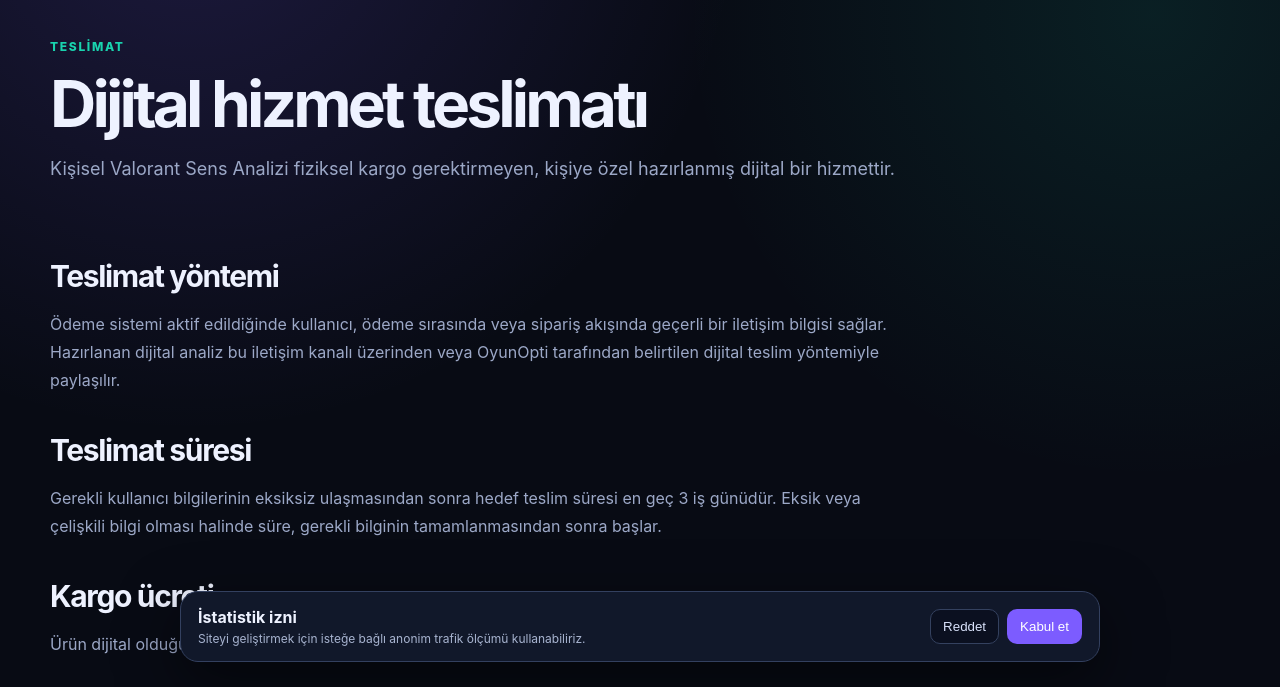
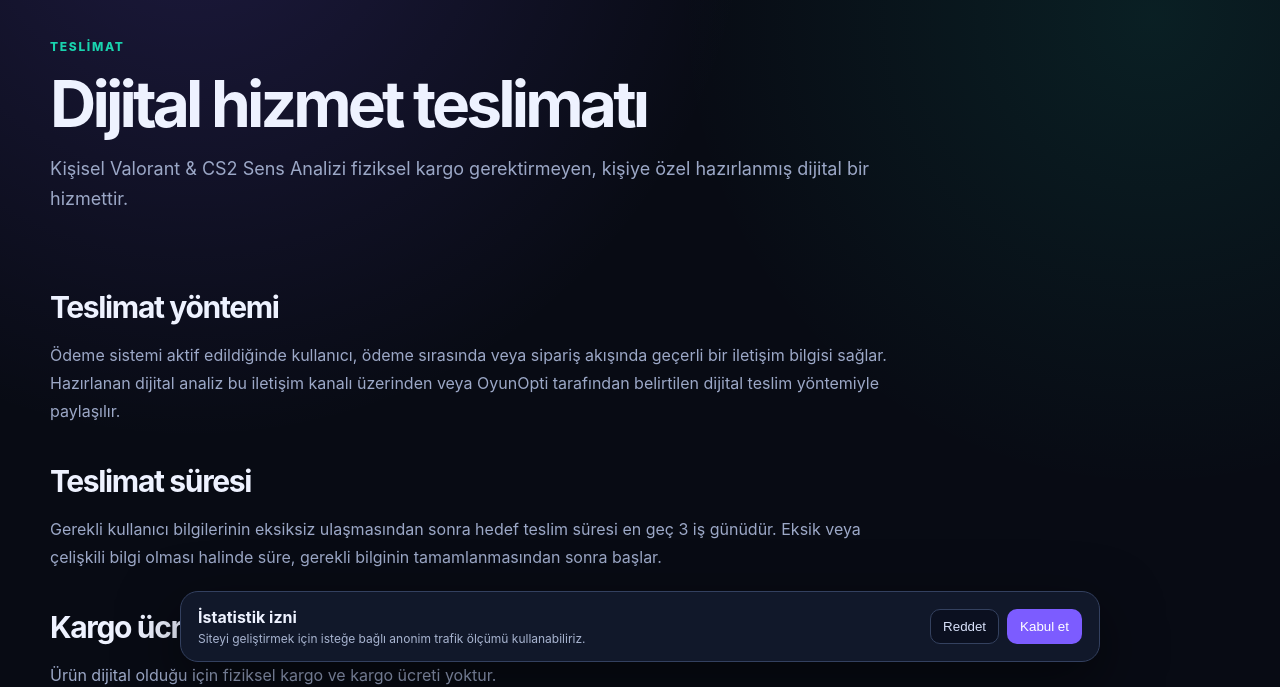
Before and after one commit to enesgurbuz6776-jpg/oyunopti, a plain HTML site: page dijital-teslimat.html in a window 1280 px wide. Shown: the part 120-807 px from the top of the page. Drawn offline with Linux system fonts and the light colour scheme.

Commit message:
Update digital delivery page for Valorant and CS2

```diff
--- a/dijital-teslimat.html
+++ b/dijital-teslimat.html
@@ -8,7 +8,7 @@
 </head><body><header class="topbar"><a class="brand" href="index.html"><span class="brand-mark">OO</span><span>OyunOpti</span></a>
 <nav><a href="index.html#araclar">Araçlar</a><a href="kisisel-sens-analizi.html">Kişisel Analiz</a><a href="iletisim.html">İletişim</a></nav></header>
 <main><div class="breadcrumb"><a href="index.html">OyunOpti</a> › Dijital Teslimat</div>
-<section class="page-hero"><span class="eyebrow">Teslimat</span><h1>Dijital hizmet teslimatı</h1><p>Kişisel Valorant Sens Analizi fiziksel kargo gerektirmeyen, kişiye özel hazırlanmış dijital bir hizmettir.</p></section>
+<section class="page-hero"><span class="eyebrow">Teslimat</span><h1>Dijital hizmet teslimatı</h1><p>Kişisel Valorant & CS2 Sens Analizi fiziksel kargo gerektirmeyen, kişiye özel hazırlanmış dijital bir hizmettir.</p></section>
 <section class="article">
 <h2>Teslimat yöntemi</h2><p>Ödeme sistemi aktif edildiğinde kullanıcı, ödeme sırasında veya sipariş akışında geçerli bir iletişim bilgisi sağlar. Hazırlanan dijital analiz bu iletişim kanalı üzerinden veya OyunOpti tarafından belirtilen dijital teslim yöntemiyle paylaşılır.</p>
 <h2>Teslimat süresi</h2><p>Gerekli kullanıcı bilgilerinin eksiksiz ulaşmasından sonra hedef teslim süresi en geç 3 iş günüdür. Eksik veya çelişkili bilgi olması halinde süre, gerekli bilginin tamamlanmasından sonra başlar.</p>
```
